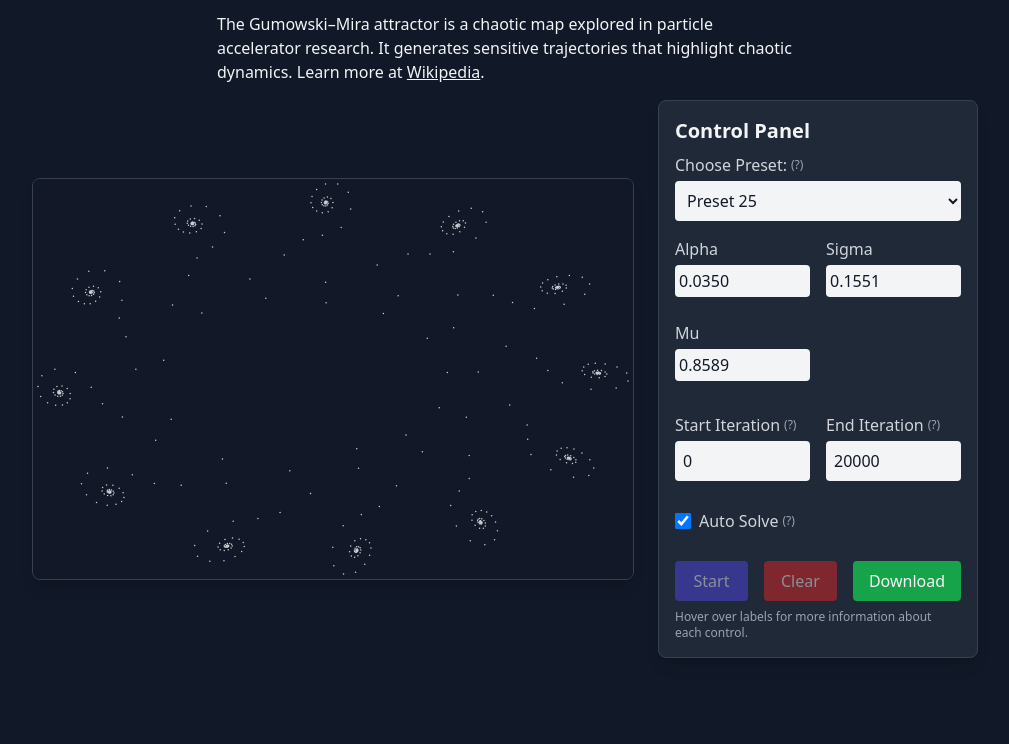
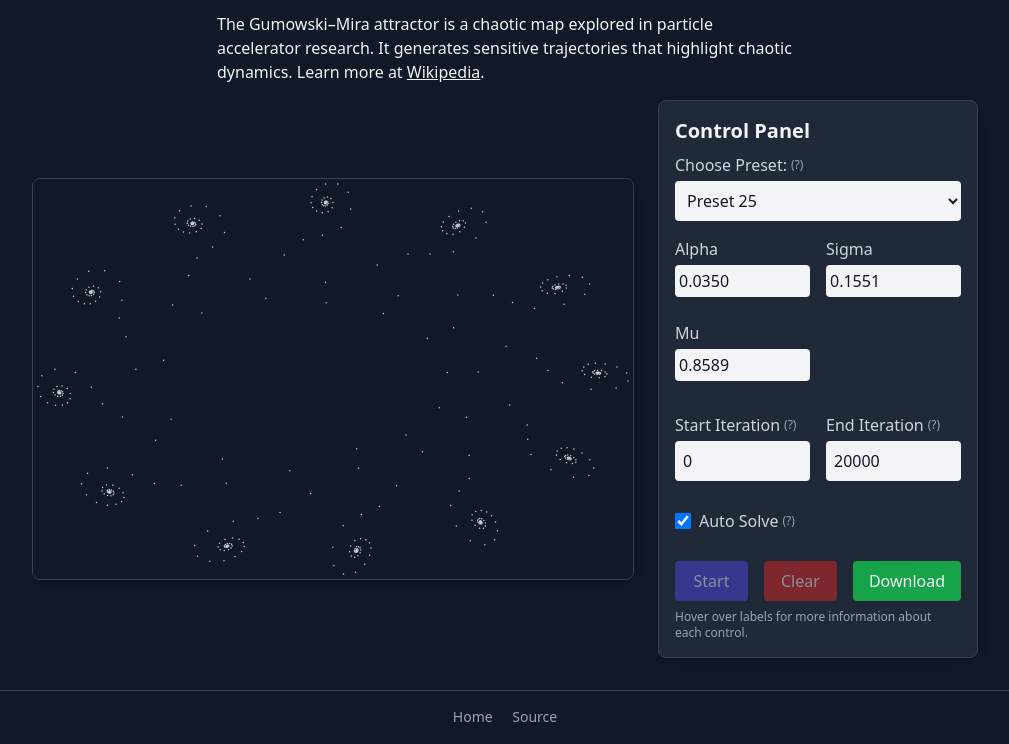
Before and after one commit to khoroo/gumowski-mira, a website built with Vite: page index.html in a window 1280 px wide. Shown: the part 56-800 px from the top of the page, without its empty margins (135-1144 px from the left). Built offline with nearby package versions, Linux system fonts and the light colour scheme.

Commit message:
added footer

```diff
--- a/index.html
+++ b/index.html
@@ -111,6 +111,14 @@
         </div>
       </section>
     </div>
+    <!-- Footer -->
+    <footer class="w-full max-w-6xl mt-8">
+      <hr class="border-gray-700 mb-4">
+      <div class="text-center text-gray-400 text-sm">
+        <a href="https://robert.sparks.me.uk" class="hover:text-white mr-4">Home</a>
+        <a href="https://github.com/khoroo/gumowski-mira" class="hover:text-white">Source</a>
+      </div>
+    </footer>
     <script>
       document.getElementById('downloadBtn').addEventListener('click', () => {
         const origCanvas = document.getElementById('canvas');
```
